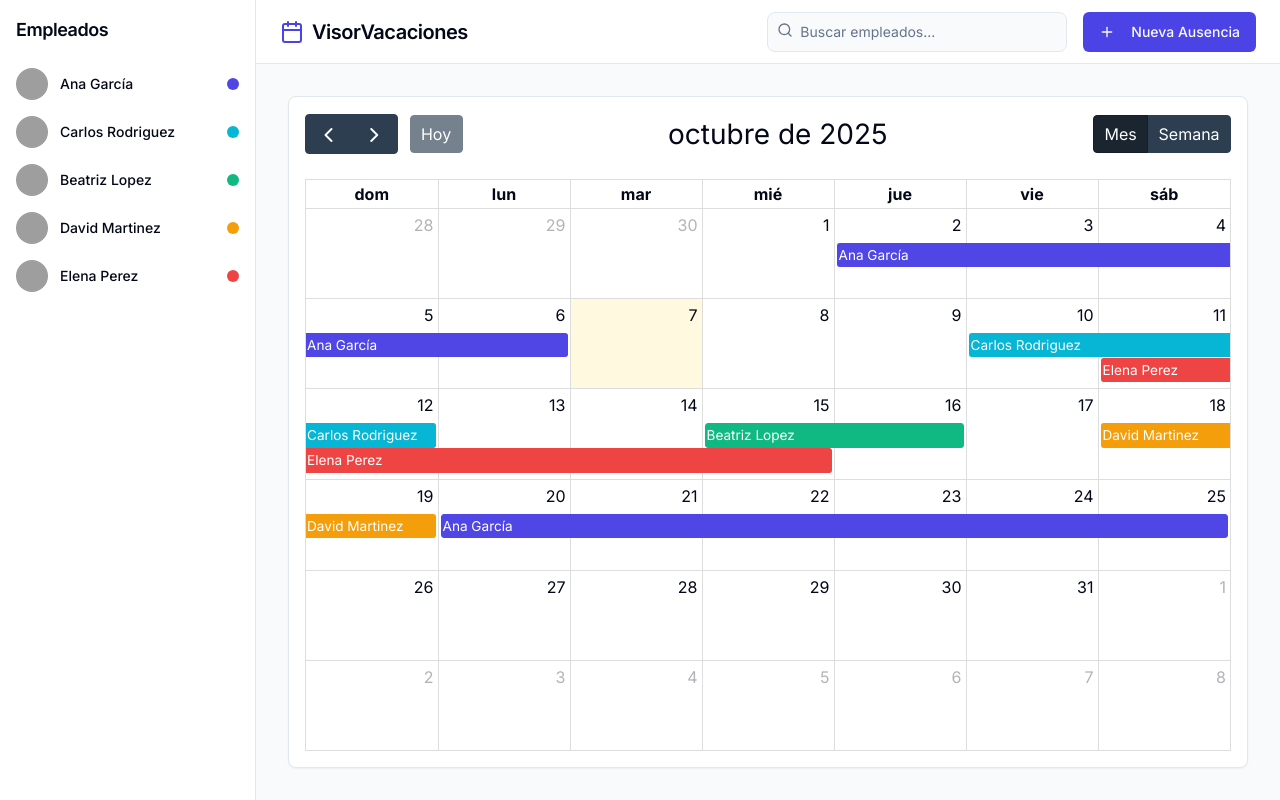
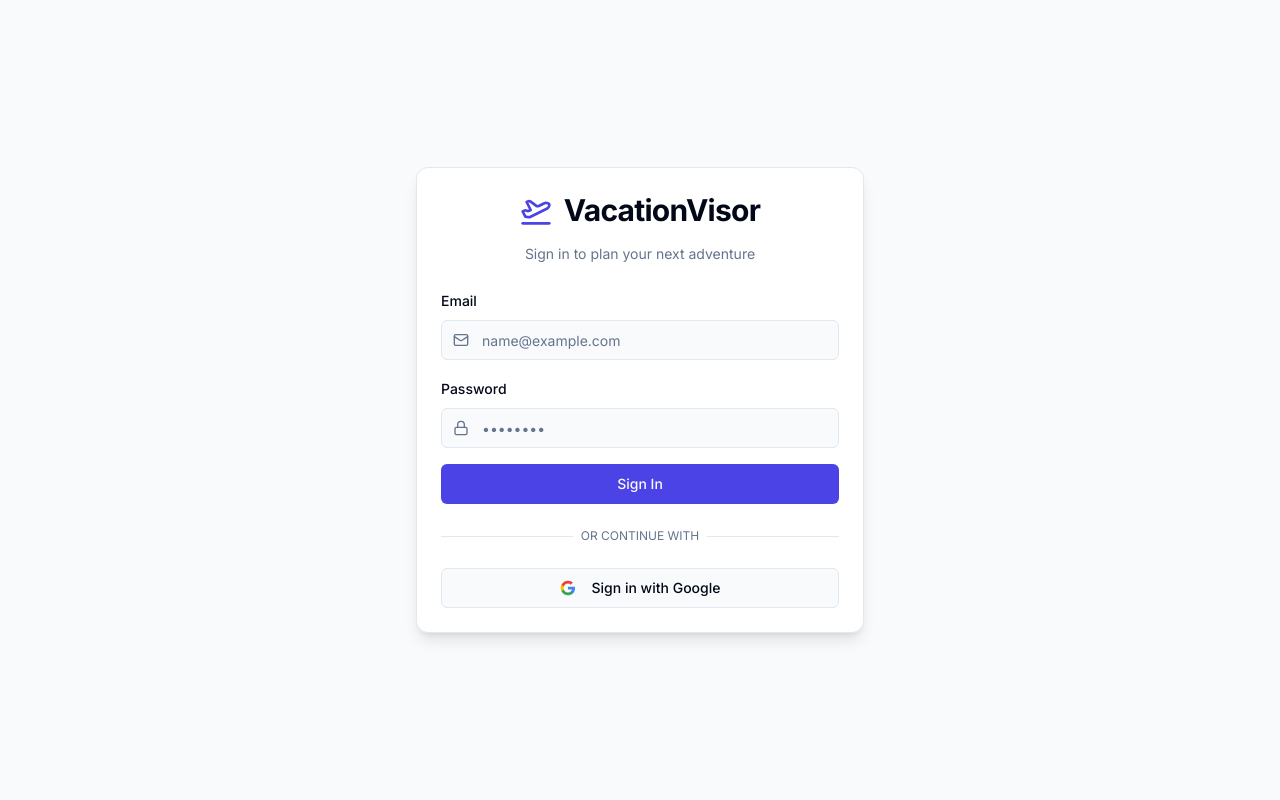
Before and after one commit to Nicolettastr/vacations_manager_frontend, a Next.js app: page / in a window 1280 px wide. Built offline with nearby package versions, Linux system fonts and the light colour scheme; grey boxes are pictures that could not be loaded.

Commit message:
adding login component

```diff
--- /dev/null
+++ b/config.api.js
@@ -0,0 +1,3 @@
+const API_URL = process.env.NEXT_PUBLIC_API_URL || "http://localhost:4000";
+
+export default API_URL;
--- a/src/app/page.tsx
+++ b/src/app/page.tsx
@@ -1,9 +1,16 @@
-import { Header } from '@/components/layout/header';
-import { EmployeeLegend } from '@/components/employee-legend';
-import CalendarView from '@/components/calendar/calendar-view';
+import { AuthCard } from "@/components/auth/auth-card";
+import CalendarView from "@/components/calendar/calendar-view";
+import { EmployeeLegend } from "@/components/employee-legend";
+import { Header } from "@/components/layout/header";
 
 export default function Home() {
-  return (
+  const login = false;
+
+  return !login ? (
+    <div className="flex min-h-screen w-full items-center justify-center bg-background p-4">
+      <AuthCard />
+    </div>
+  ) : (
     <div className="flex h-screen w-full flex-col bg-background">
       <div className="flex flex-1 overflow-hidden">
         <EmployeeLegend />
--- /dev/null
+++ b/src/components/auth/auth-card.tsx
@@ -0,0 +1,30 @@
+import { Logo } from "../icons/logo";
+import {
+  Card,
+  CardContent,
+  CardDescription,
+  CardHeader,
+  CardTitle,
+} from "../ui/card";
+import { LoginForm } from "./login-form";
+
+export const AuthCard = () => {
+  return (
+    <>
+      <Card className="w-full max-w-md shadow-lg rounded-xl">
+        <CardHeader className="items-center text-center space-y-4 p-6">
+          <div className="flex items-center gap-3">
+            <Logo />
+            <CardTitle className="text-3xl font-bold tracking-tight font-headline">
+              VacationVisor
+            </CardTitle>
+          </div>
+          <CardDescription>Sign in to plan your next adventure</CardDescription>
+        </CardHeader>
+        <CardContent className="p-6 pt-0">
+          <LoginForm />
+        </CardContent>
+      </Card>
+    </>
+  );
+};
--- /dev/null
+++ b/src/components/auth/login-form.tsx
@@ -0,0 +1,127 @@
+"use client";
+
+import { zodResolver } from "@hookform/resolvers/zod";
+import { Lock, Mail } from "lucide-react";
+import { useForm } from "react-hook-form";
+import * as z from "zod";
+
+import { GoogleIcon } from "@/components/icons/google-icon";
+import { Button } from "@/components/ui/button";
+import {
+  Form,
+  FormControl,
+  FormField,
+  FormItem,
+  FormLabel,
+  FormMessage,
+} from "@/components/ui/form";
+import { Input } from "@/components/ui/input";
+import { useToast } from "@/hooks/use-toast";
+
+const formSchema = z.object({
+  email: z.string().email({ message: "Please enter a valid email." }),
+  password: z
+    .string()
+    .min(1, { message: "Password is required." })
+    .min(6, { message: "Password must be at least 6 characters." }),
+});
+
+export function LoginForm() {
+  const { toast } = useToast();
+
+  const form = useForm<z.infer<typeof formSchema>>({
+    resolver: zodResolver(formSchema),
+    defaultValues: {
+      email: "",
+      password: "",
+    },
+  });
+
+  function onSubmit(values: z.infer<typeof formSchema>) {
+    // NOTE: This is a placeholder for the actual sign-in logic.
+    console.log("Email/Password sign-in attempt:", values);
+    toast({
+      title: "Sign In Action",
+      description: "Email/password sign-in logic would be handled here.",
+    });
+  }
+
+  function handleGoogleSignIn() {
+    // NOTE: This is a placeholder for the actual Google sign-in logic.
+    console.log("Google sign-in attempt");
+    toast({
+      title: "Sign In Action",
+      description: "Google sign-in logic would be handled here.",
+    });
+  }
+
+  return (
+    <div className="space-y-6">
+      <Form {...form}>
+        <form onSubmit={form.handleSubmit(onSubmit)} className="space-y-4">
+          <FormField
+            control={form.control}
+            name="email"
+            render={({ field }) => (
+              <FormItem>
+                <FormLabel>Email</FormLabel>
+                <FormControl>
+                  <div className="relative">
+                    <Mail className="absolute left-3 top-1/2 h-4 w-4 -translate-y-1/2 text-muted-foreground" />
+                    <Input
+                      type="email"
+                      placeholder="name@example.com"
+                      className="pl-10"
+                      {...field}
+                    />
+                  </div>
+                </FormControl>
+                <FormMessage />
+              </FormItem>
+            )}
+          />
+          <FormField
+            control={form.control}
+            name="password"
+            render={({ field }) => (
+              <FormItem>
+                <FormLabel>Password</FormLabel>
+                <FormControl>
+                  <div className="relative">
+                    <Lock className="absolute left-3 top-1/2 h-4 w-4 -translate-y-1/2 text-muted-foreground" />
+                    <Input
+                      type="password"
+                      placeholder="••••••••"
+                      className="pl-10"
+                      {...field}
+                    />
+                  </div>
+                </FormControl>
+                <FormMessage />
+              </FormItem>
+            )}
+          />
+          <Button type="submit" className="w-full">
+            Sign In
+          </Button>
+        </form>
+      </Form>
+
+      <div className="relative">
+        <div className="absolute inset-0 flex items-center">
+          <span className="w-full border-t" />
+        </div>
+        <div className="relative flex justify-center text-xs uppercase">
+          <span className="bg-card px-2 text-muted-foreground">
+            Or continue with
+          </span>
+        </div>
+      </div>
+
+      <Button variant="outline" className="w-full" onClick={handleGoogleSignIn}>
+        <GoogleIcon className="mr-2 h-5 w-5" />
+        Sign in with Google
+      </Button>
+    </div>
+  );
+}
--- /dev/null
+++ b/src/components/icons/google-icon.tsx
@@ -0,0 +1,30 @@
+import type { SVGProps } from "react";
+
+export function GoogleIcon(props: SVGProps<SVGSVGElement>) {
+  return (
+    <svg
+      xmlns="http://www.w3.org/2000/svg"
+      viewBox="0 0 24 24"
+      fill="currentColor"
+      {...props}
+    >
+      <path
+        d="M22.56 12.25c0-.78-.07-1.53-.2-2.25H12v4.26h5.92c-.26 1.37-1.04 2.53-2.21 3.31v2.77h3.57c2.08-1.92 3.28-4.74 3.28-8.09z"
+        fill="#4285F4"
+      />
+      <path
+        d="M12 23c2.97 0 5.46-.98 7.28-2.66l-3.57-2.77c-.98.66-2.23 1.06-3.71 1.06-2.86 0-5.29-1.93-6.16-4.53H2.18v2.84C3.99 20.53 7.7 23 12 23z"
+        fill="#34A853"
+      />
+      <path
+        d="M5.84 14.09c-.22-.66-.35-1.36-.35-2.09s.13-1.43.35-2.09V7.07H2.18C1.43 8.55 1 10.22 1 12s.43 3.45 1.18 4.93l2.85-2.22.81-.62z"
+        fill="#FBBC05"
+      />
+      <path
+        d="M12 5.38c1.62 0 3.06.56 4.21 1.64l3.15-3.15C17.45 2.09 14.97 1 12 1 7.7 1 3.99 3.47 2.18 7.07l3.66 2.84c.87-2.6 3.3-4.53 6.16-4.53z"
+        fill="#EA4335"
+      />
+      <path d="M1 1h22v22H1z" fill="none" />
+    </svg>
+  );
+}
--- /dev/null
+++ b/src/components/icons/logo.tsx
@@ -0,0 +1,6 @@
+import { PlaneTakeoff } from "lucide-react";
+import type { SVGProps } from "react";
+
+export function Logo(props: SVGProps<SVGSVGElement>) {
+  return <PlaneTakeoff className="h-8 w-8 text-primary" {...props} />;
+}
```
